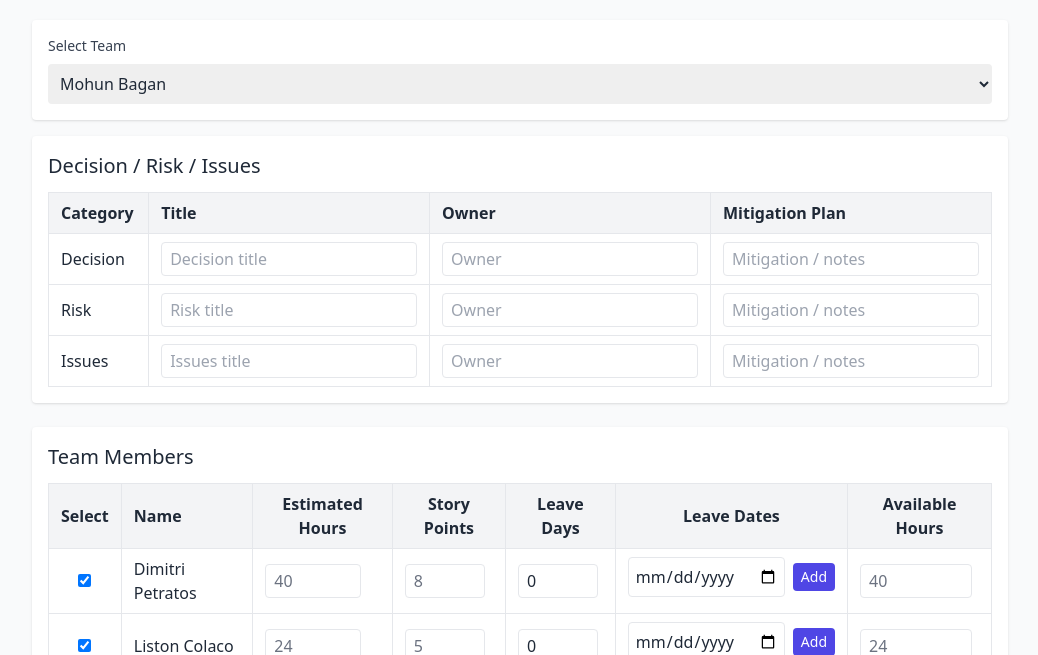
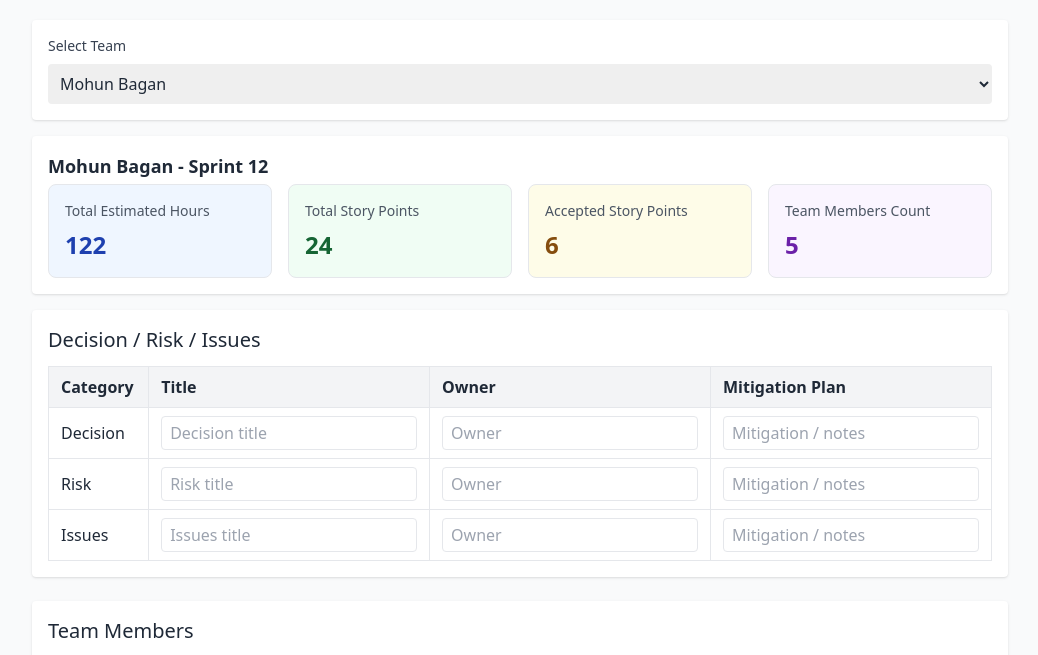
Before and after one commit to Dipmalya/WSRAutomator, a plain HTML site: page index.html in a window 1280 px wide. Shown: the part 84-739 px from the top of the page, without its empty margins (120-1158 px from the left). Drawn offline with nearby package versions, Linux system fonts and the light colour scheme.

Commit message:
Summary integrated

```diff
--- a/api.js
+++ b/api.js
@@ -7,6 +7,13 @@
 	const membersTableBody = document.getElementById('membersTableBody');
 	const generateBtn = document.getElementById('generateBtn');
 	const resetBtn = document.getElementById('resetBtn');
+	const teamSummarySection = document.getElementById('teamSummary');
+	const summaryTeamTitle = document.getElementById('summaryTeamTitle');
+	const summarySprintName = document.getElementById('summarySprintName');
+	const summaryHours = document.getElementById('summaryHours');
+	const summaryPoints = document.getElementById('summaryPoints');
+	const summaryAcceptedPoints = document.getElementById('summaryAcceptedPoints');
+	const summaryMemberCount = document.getElementById('summaryMemberCount');
 
 	let rawData = [];
 	let members = [];
@@ -24,12 +31,10 @@
 		rawData.forEach(item => {
 			const name = item.Owner && item.Owner._refObjectName ? item.Owner._refObjectName : 'Unassigned';
 			const actual = Number(item.TaskActualTotal || 0);
-			const remaining = Number(item.TaskRemainingTotal || 0);
 			const plan = Number(item.PlanEstimate || 0);
-			const totalHours = actual;
 			if (!map.has(name)) map.set(name, { name, estimatedHours: 0, storyPoints: 0 });
 			const entry = map.get(name);
-			entry.estimatedHours += totalHours;
+			entry.estimatedHours += actual;
 			entry.storyPoints += plan;
 		});
 
@@ -86,6 +91,28 @@
 
 		attachMemberEvents();
 		renderAllDateLists();
+	}
+
+	function getSprintName() {
+		const itemWithIteration = rawData.find(item => item.Iteration && item.Iteration._refObjectName);
+		return itemWithIteration ? itemWithIteration.Iteration._refObjectName : 'Unknown Sprint';
+	}
+
+	function updateSummary(team) {
+		const totalHours = members.reduce((sum, m) => sum + m.estimatedHours, 0);
+		const totalPoints = members.reduce((sum, m) => sum + m.storyPoints, 0);
+		const acceptedPoints = rawData.reduce((sum, item) => {
+			return sum + ((item.ScheduleState === 'Accepted') ? Number(item.PlanEstimate || 0) : 0);
+		}, 0);
+		const memberCount = members.length;
+		const sprintName = getSprintName();
+
+		summaryTeamTitle.textContent = `${team} - ${sprintName}`;
+		summaryHours.textContent = Math.round(totalHours * 10) / 10;
+		summaryPoints.textContent = totalPoints;
+		summaryAcceptedPoints.textContent = acceptedPoints;
+		summaryMemberCount.textContent = memberCount;
+		teamSummarySection.classList.remove('hidden');
 	}
 
 	function calcAvailable(m) {
@@ -176,6 +203,7 @@
 		appContent.classList.remove('hidden');
 		renderDRITable();
 		renderMembers();
+		updateSummary(team);
 	}
 
 	function collectDRIData() {
@@ -235,6 +263,7 @@
 		members = JSON.parse(JSON.stringify(initialState.members));
 		renderDRITable();
 		renderMembers();
+		updateSummary(teamSelect.value);
 	}
 
 	// start
--- a/index.html
+++ b/index.html
@@ -19,6 +19,28 @@
         <select id="teamSelect" class="w-full rounded border-gray-300 p-2">
           <option value="Mohun Bagan">Mohun Bagan</option>
         </select>
+      </section>
+
+      <section id="teamSummary" class="mb-4 hidden bg-white p-4 rounded shadow">
+        <h2 class="text-lg font-semibold mb-1" id="summaryTeamTitle">Team Summary</h2>
+        <div class="grid grid-cols-1 sm:grid-cols-2 xl:grid-cols-4 gap-4">
+          <div class="rounded-lg border border-gray-200 bg-blue-50 p-4">
+            <p class="text-sm text-gray-600">Total Estimated Hours</p>
+            <p class="mt-2 text-2xl font-bold text-blue-800" id="summaryHours">0</p>
+          </div>
+          <div class="rounded-lg border border-gray-200 bg-green-50 p-4">
+            <p class="text-sm text-gray-600">Total Story Points</p>
+            <p class="mt-2 text-2xl font-bold text-green-800" id="summaryPoints">0</p>
+          </div>
+          <div class="rounded-lg border border-gray-200 bg-yellow-50 p-4">
+            <p class="text-sm text-gray-600">Accepted Story Points</p>
+            <p class="mt-2 text-2xl font-bold text-yellow-800" id="summaryAcceptedPoints">0</p>
+          </div>
+          <div class="rounded-lg border border-gray-200 bg-purple-50 p-4">
+            <p class="text-sm text-gray-600">Team Members Count</p>
+            <p class="mt-2 text-2xl font-bold text-purple-800" id="summaryMemberCount">0</p>
+          </div>
+        </div>
       </section>
 
       <main id="appContent" class="hidden">
--- a/sprint_data.json
+++ b/sprint_data.json
@@ -9,6 +9,9 @@
         },
         "Project": {
             "_refObjectName": "Mohun Bagan"
+        },
+        "Iteration": {
+            "_refObjectName": "Sprint 12"
         },
         "PlanEstimate": 5,
         "TaskActualTotal": 24.0,
@@ -26,6 +29,9 @@
         "Project": {
             "_refObjectName": "Mohun Bagan"
         },
+        "Iteration": {
+            "_refObjectName": "Sprint 12"
+        },
         "PlanEstimate": 5,
         "TaskActualTotal": 24.0,
         "TaskRemainingTotal": 18.0,
@@ -41,6 +47,9 @@
         },
         "Project": {
             "_refObjectName": "Mohun Bagan"
+        },
+        "Iteration": {
+            "_refObjectName": "Sprint 12"
         },
         "PlanEstimate": 3,
         "TaskActualTotal": 14.0,
@@ -58,6 +67,9 @@
         "Project": {
             "_refObjectName": "Mohun Bagan"
         },
+        "Iteration": {
+            "_refObjectName": "Sprint 12"
+        },
         "PlanEstimate": 3,
         "TaskActualTotal": 16.0,
         "TaskRemainingTotal": 16.0,
@@ -73,6 +85,9 @@
         },
         "Project": {
             "_refObjectName": "Mohun Bagan"
+        },
+        "Iteration": {
+            "_refObjectName": "Sprint 12"
         },
         "PlanEstimate": 5,
         "TaskActualTotal": 26.0,
@@ -90,6 +105,9 @@
         "Project": {
             "_refObjectName": "Mohun Bagan"
         },
+        "Iteration": {
+            "_refObjectName": "Sprint 12"
+        },
         "PlanEstimate": 3,
         "TaskActualTotal": 18.0,
         "TaskRemainingTotal": 14.0,
```
